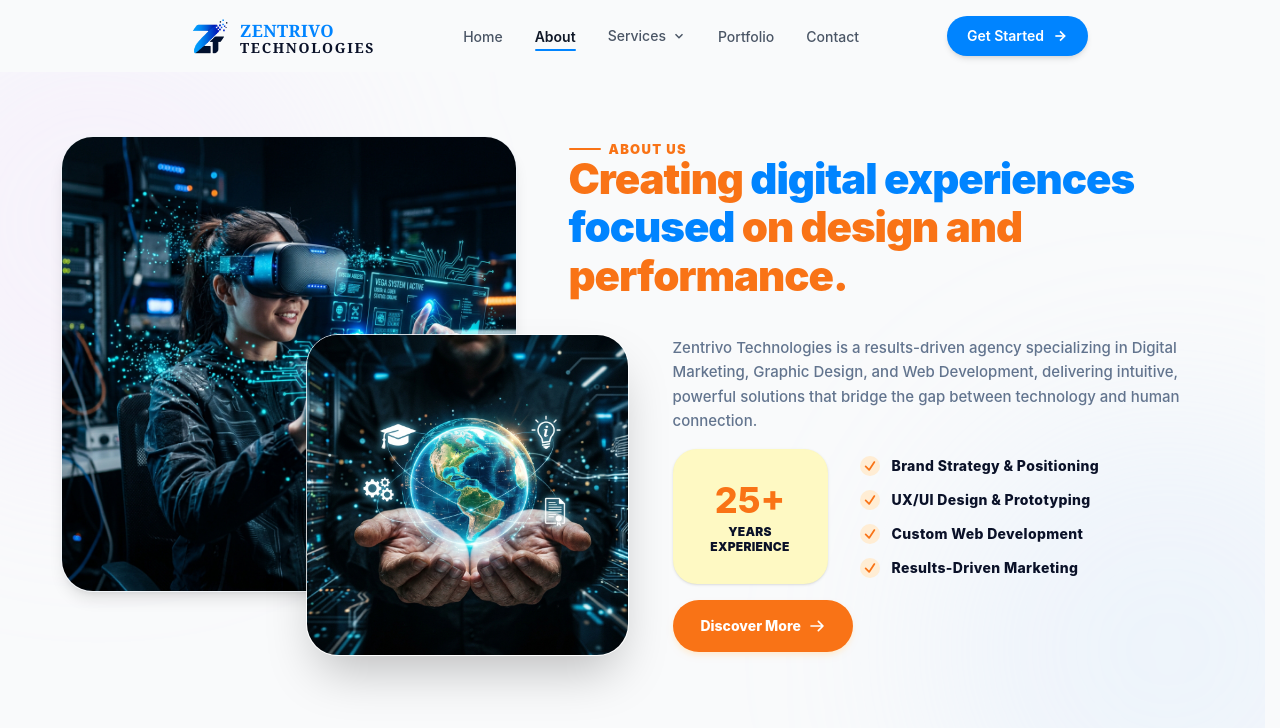
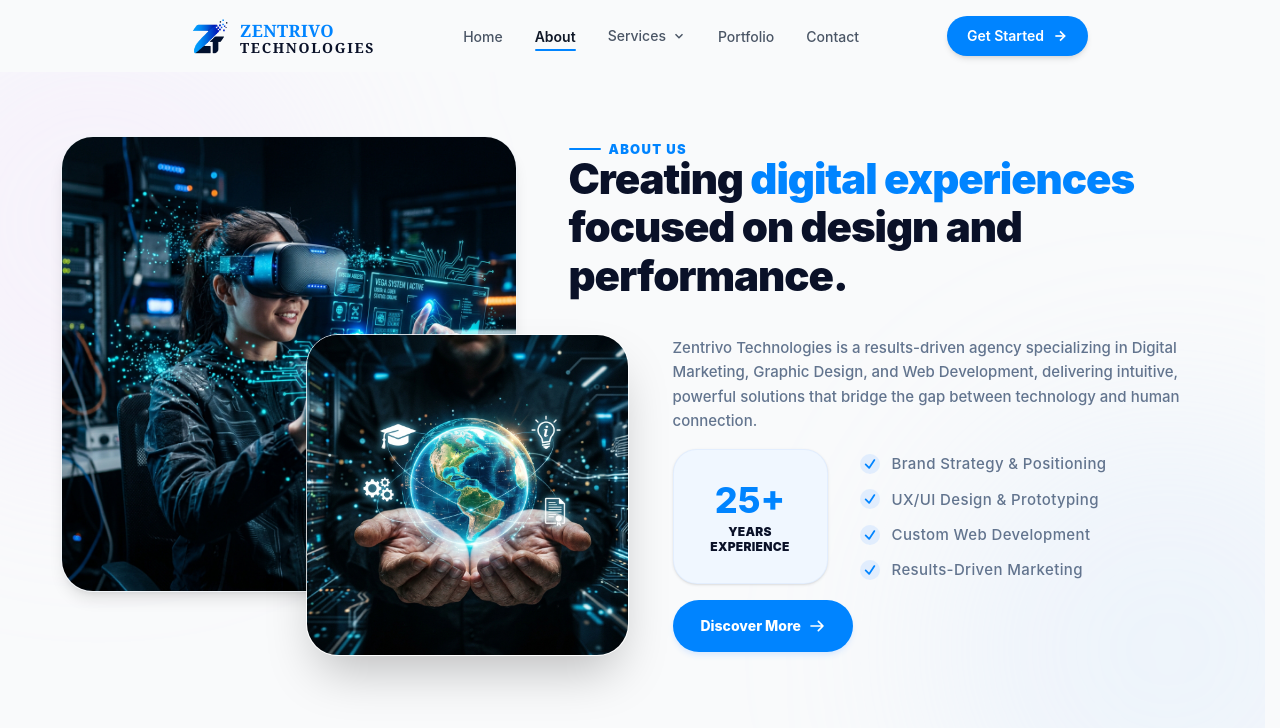
Before and after one commit to jithin2501/software-company, a React (Vite) app in the folder software_main/client/: page / in a window 1280 px wide. Both pictures are taken after a click on the button "About". Shown: the top 728 px of the page. Built offline with nearby package versions, Linux system fonts and the light colour scheme.

Commit message:
updated the style of the About us section

```diff
--- a/software_main/client/src/pages/AboutPage.jsx
+++ b/software_main/client/src/pages/AboutPage.jsx
@@ -46,18 +46,15 @@ export default function AboutPage({ setView }) {
 
             {/* About Us Eyebrow */}
             <div className="flex items-center gap-2 mb-1 lg:-ml-20">
-              <div className="w-8 h-[2px] bg-[#f97316] rounded-full" />
-              <span className="text-[#f97316] text-[13px] font-black tracking-widest uppercase">
+              <div className="w-8 h-[2px] bg-[#0084FF] rounded-full" />
+              <span className="text-[#0084FF] text-[13px] font-black tracking-widest uppercase">
                 About Us
               </span>
             </div>
 
             {/* Title / Heading */}
             <h1 className="text-3xl sm:text-4xl lg:text-[42px] font-black text-[#0A1128] leading-[1.15] tracking-tight mb-3 lg:-ml-20 lg:-mt-2">
-              <span className="text-[#f97316]">Creating</span>{" "}
-              <span className="text-[#0084FF]">digital experiences</span>{" "}
-              <span className="text-[#0084FF]">focused</span>{" "}
-              <span className="text-[#f97316]">on design and performance.</span>
+              Creating <span className="text-[#0084FF]">digital experiences</span> focused on design and performance.
             </h1>
 
             {/* Indented Content Block (Staggered layout matching design) */}
@@ -71,9 +68,9 @@ export default function AboutPage({ setView }) {
               {/* Info Section: Stats Card & Checklist */}
               <div className="flex flex-col sm:flex-row items-center gap-8 w-full mb-4">
 
-                {/* Stats Card (Soft Yellow background) */}
-                <div className="w-full sm:w-[155px] h-[135px] bg-[#fef9c3] rounded-3xl flex flex-col items-center justify-center text-center p-4 shadow-sm border border-yellow-100/50">
-                  <span className="text-4xl font-extrabold text-[#f97316] mb-1">
+                {/* Stats Card (Soft Blue background) */}
+                <div className="w-full sm:w-[155px] h-[135px] bg-[#f0f7ff] rounded-3xl flex flex-col items-center justify-center text-center p-4 shadow-sm border border-blue-100/60">
+                  <span className="text-4xl font-extrabold text-[#0084FF] mb-1">
                     25+
                   </span>
                   <span className="text-xs font-black text-[#0A1128] uppercase tracking-wide leading-tight">
@@ -90,12 +87,12 @@ export default function AboutPage({ setView }) {
                     "Results-Driven Marketing"
                   ].map((item) => (
                     <div key={item} className="flex items-center gap-3">
-                      <span className="w-5 h-5 rounded-full bg-orange-100 flex items-center justify-center text-[#f97316] flex-shrink-0">
+                      <span className="w-5 h-5 rounded-full bg-blue-100/80 flex items-center justify-center text-[#0084FF] flex-shrink-0">
                         <svg className="w-3.5 h-3.5" fill="none" stroke="currentColor" strokeWidth="3" viewBox="0 0 24 24">
                           <path strokeLinecap="round" strokeLinejoin="round" d="M4.5 12.75l6 6 9-13.5" />
                         </svg>
                       </span>
-                      <span className="text-[#0A1128] text-sm font-extrabold tracking-wide">
+                      <span className="text-slate-500 font-medium text-sm sm:text-[15px] tracking-wide">
                         {item}
                       </span>
                     </div>
@@ -107,7 +104,7 @@ export default function AboutPage({ setView }) {
               {/* CTA Button */}
               <button
                 onClick={() => setView("contact")}
-                className="bg-[#f97316] hover:bg-[#e06613] text-white text-sm font-extrabold px-7 py-4 rounded-full shadow-md shadow-orange-100 transition-all duration-200 hover:scale-[1.03] flex items-center gap-2 cursor-pointer"
+                className="bg-[#0084FF] hover:bg-[#0070DA] text-white text-sm font-extrabold px-7 py-4 rounded-full shadow-md shadow-blue-100 transition-all duration-200 hover:scale-[1.03] flex items-center gap-2 cursor-pointer"
               >
                 Discover More
                 <svg className="w-4 h-4" fill="none" stroke="currentColor" strokeWidth="2.5" viewBox="0 0 24 24">
```
